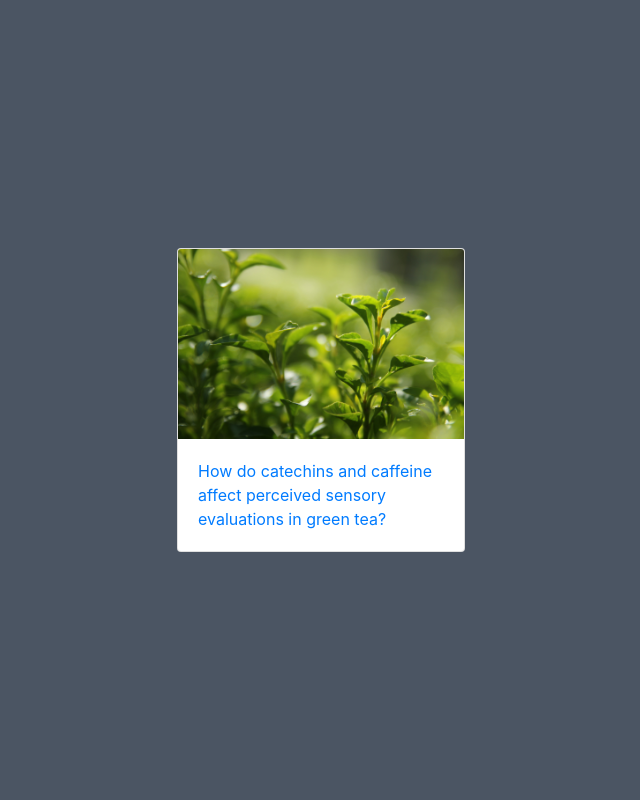
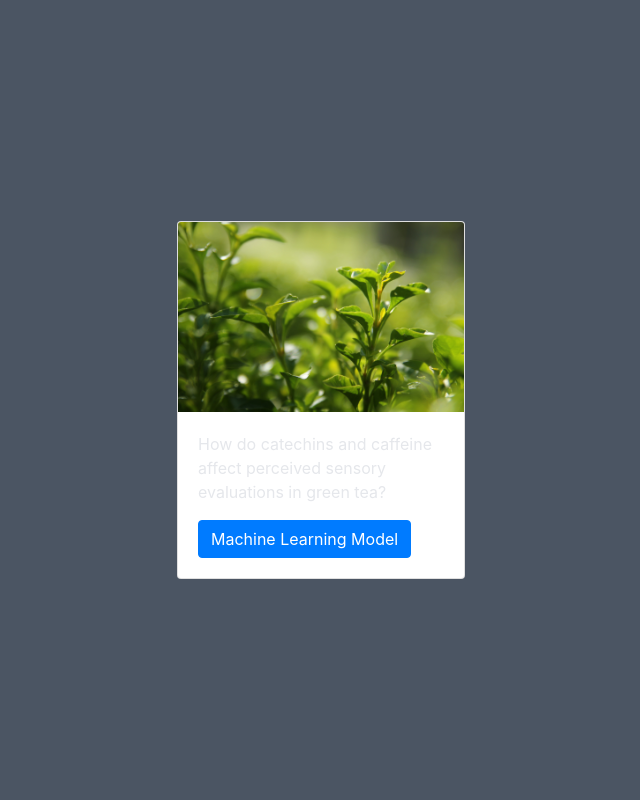
Before and after one commit to TahlonBrahic/Green-Tea-Sensory-Evaluation-With-GANs, a Flask app: page /projects in a window 1280 px wide. Shown: the part 64-864 px from the top of the page, without its empty margins (319-959 px from the left). Run offline with Flask 3, Linux system fonts and the light colour scheme; style sheets or scripts are compiled from the project's sources; some libraries are stand-ins or nearby versions.

Commit message:
Add button to card on projects page

```diff
--- a/web_app/templates/projects.html
+++ b/web_app/templates/projects.html
@@ -2,13 +2,12 @@
 
 {% block content %}
 <section id="Project-Cards" class="min-h-screen flex items-center justify-center bg-gray-600 text-gray-200 px-4">
-    <a href="/projects/tea-catechins" class="card-link">
-        <div class="card" style="width: 18rem;">
-            <img src="{{ url_for('static', filename='green_tea.jpg') }}" class="card-img-top" alt="...">
-            <div class="card-body">
-                <p class="card-text">How do catechins and caffeine affect perceived sensory evaluations in green tea?</p>
-            </div>
+    <div class="card" style="width: 18rem;">
+        <img src="{{ url_for('static', filename='green_tea.jpg') }}" class="card-img-top" alt="...">
+        <div class="card-body">
+            <p class="card-text">How do catechins and caffeine affect perceived sensory evaluations in green tea?</p>
+            <a href="/projects/tea-catechins" class="btn btn-primary">Machine Learning Model</a>
         </div>
-    </a>
+    </div>
 </section>
 {% endblock %}
```
Also changed, not shown: 4 other files.
